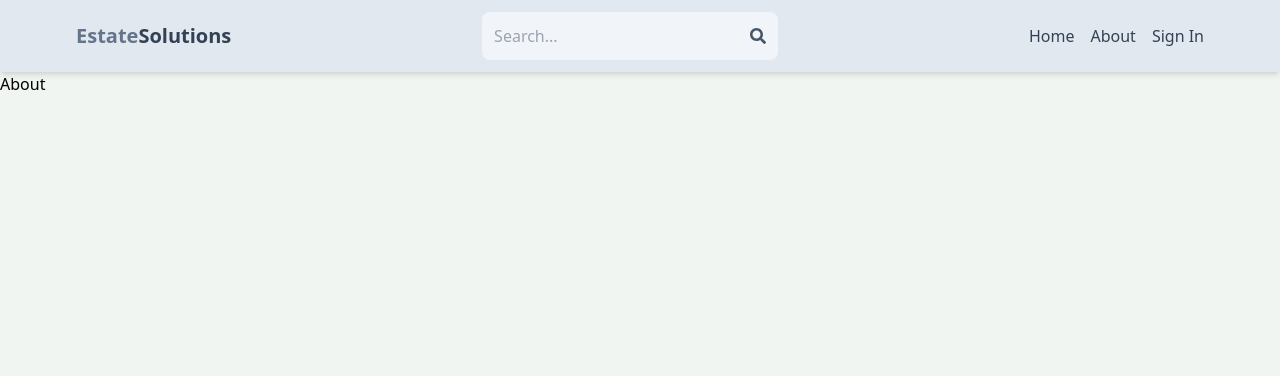
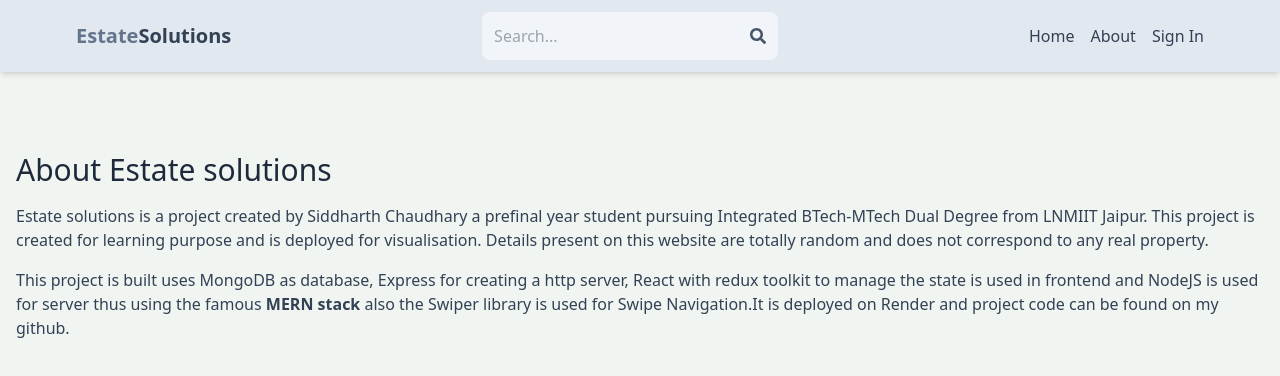
Before and after one commit to sidd-2203/Estate-Solutions-Web, a React (Vite) app in the folder client/: page /about in a window 1280 px wide. Shown: the top 376 px of the page. Built offline with nearby package versions, Linux system fonts and the light colour scheme; no server answers.

Commit message:
Completed the website

```diff
--- a/client/src/pages/About.jsx
+++ b/client/src/pages/About.jsx
@@ -2,8 +2,11 @@ import React from 'react'
 
 export default function About() {
     return (
-        <div>
-            About
+        <div className='py-20 px-4 mx-w-6xl mx-auto'>
+            <h1 className='text-3xl font-bol mb-4 text-slate-800'>About Estate solutions </h1>
+            <p className='mb-4 text-slate-700 '>Estate solutions is a project created by Siddharth Chaudhary a prefinal year student pursuing Integrated BTech-MTech Dual Degree from LNMIIT Jaipur. This project is created for learning purpose and is deployed for visualisation. Details present on this website are totally random and does not correspond to any real property. </p>
+            <p className='mb-4 text-slate-700 '>This project is built uses MongoDB as database, Express for creating a http server, React with redux toolkit to manage the state is used in frontend and NodeJS is used for server thus using the famous <span className='font-semibold'>MERN stack</span> also the Swiper library is used for Swipe Navigation.It is deployed on Render and project code can be found on my github. </p>
+
         </div>
     )
 }
```
